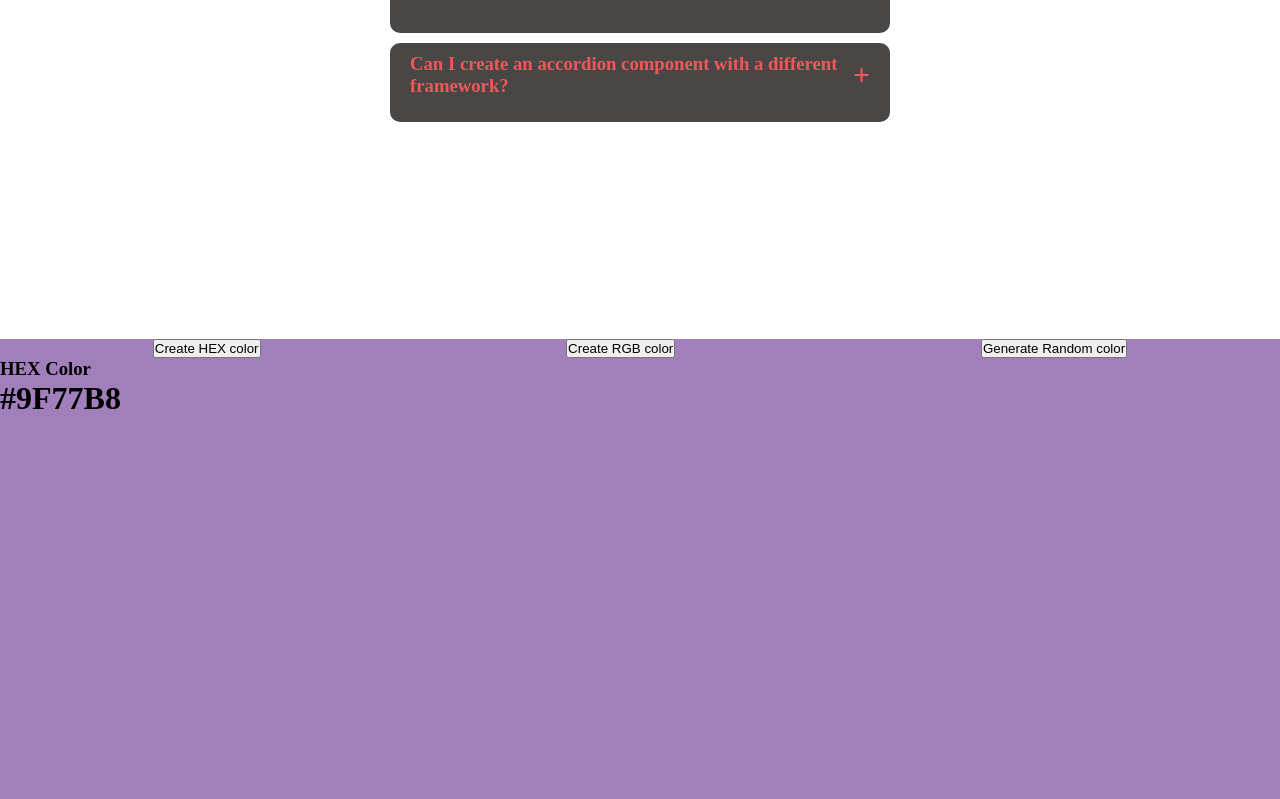
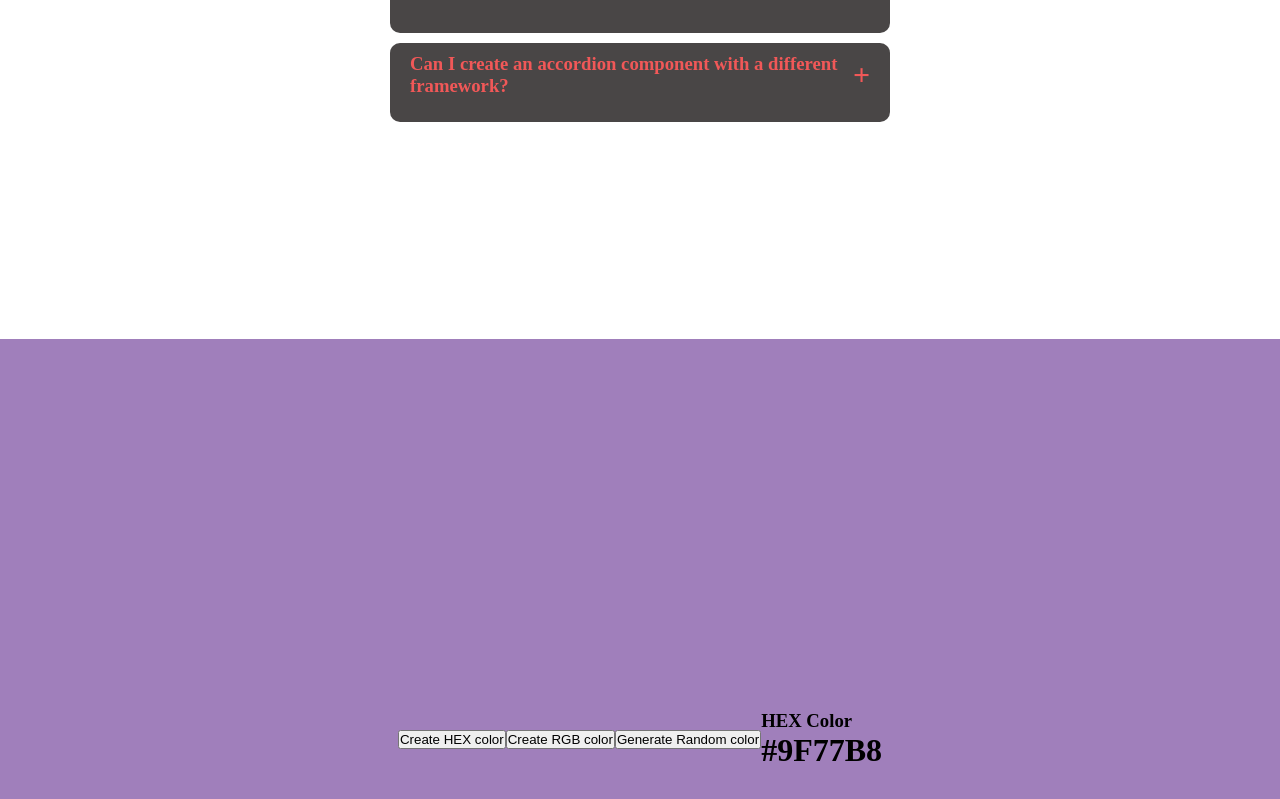
Before and after one commit to PadalaBalaSivaSaiMegiReddy/mini-projects-react, a React (Vite) app: page / in a window 1280 px wide. Shown: the part 461-1260 px from the top of the page. Built offline with nearby package versions, Linux system fonts and the light colour scheme.

Commit message:
Add flexbox layout to random color generator component

```diff
--- a/src/components/randon-color-generator/styles.css
+++ b/src/components/randon-color-generator/styles.css
@@ -2,10 +2,12 @@
     height: 100vh;
     background-color: rgb(160, 127, 187);
     width: 100vw;
+    display: flex;
+    justify-content: center;
+    align-items: center;
 }
 
 .topBtnsBar{
     display: flex;
     flex-direction: row;
-    justify-content: space-around;
 }
```
